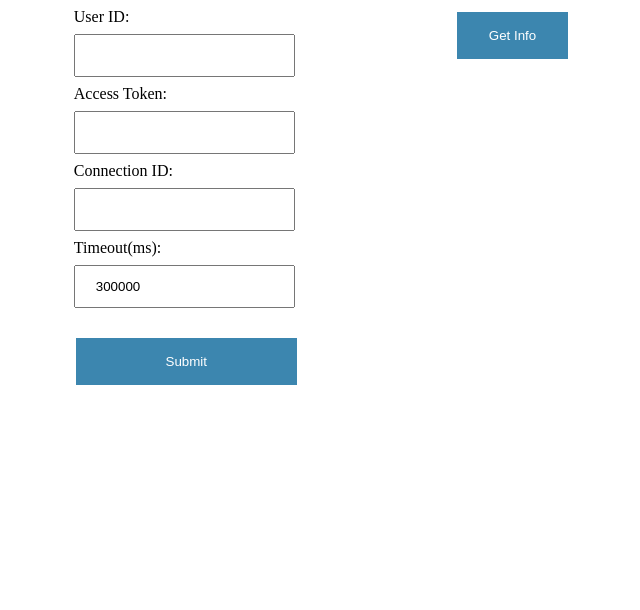
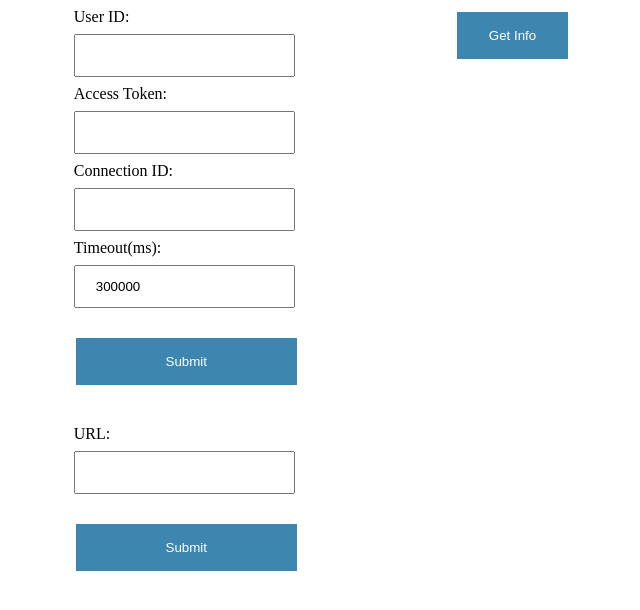
Before and after one commit to thuwie/webdev_bot, a website: page pages/index.html in a window 1280 px wide. Shown: the whole page, without its empty margins (318-958 px from the left). Drawn offline with Linux system fonts and the light colour scheme; no server answers.

Commit message:
Add /add send from the only link

```diff
--- a/pages/index.html
+++ b/pages/index.html
@@ -24,11 +24,13 @@
         .flex {
             display: flex;
             justify-content: center;
+            margin-bottom: 10vh;
         }
 
         .flex-block {
             margin: 0 10vh;
         }
+
         .info-button {
             background-color: #3c86af;
             border: none;
@@ -66,24 +68,39 @@
             xmlHttp.send(null);
             const text = JSON.parse(xmlHttp.responseText);
             let html = "<table id='info' border='1|1'>";
-            html+="<tr><th>Username</th><th>User ID</th><th>Connection ID</th><th>Last Successful</th><th>Error</th></tr>";
+            html += "<tr><th>Username</th><th>User ID</th><th>Connection ID</th><th>Last Successful</th><th>Error</th></tr>";
             for (let i = 0; i < text.length; i++) {
-                html+="<tr>";
-                html+="<td>"+text[i].username+"</td>";
-                html+="<td>"+text[i].userId+"</td>";
-                html+="<td>"+text[i].connectionId+"</td>";
-                html+="<td>"+text[i].lastSuccessful+"</td>";
-                html+="<td>"+text[i].error+"</td>";
-                html+="</tr>";
+                html += "<tr>";
+                html += "<td>" + text[i].username + "</td>";
+                html += "<td>" + text[i].userId + "</td>";
+                html += "<td>" + text[i].connectionId + "</td>";
+                html += "<td>" + text[i].lastSuccessful + "</td>";
+                html += "<td>" + text[i].error + "</td>";
+                html += "</tr>";
 
             }
-            html+="</table>";
+            html += "</table>";
             document.getElementById('info').innerHTML = html;
+        }
+        function parseData() {
+            const givenUrl = document.getElementById('fullUrl').value;
+            let temp = givenUrl.substring(givenUrl.indexOf('api/')+4);
+            temp = temp.substring(temp.indexOf('/')+1);
+            const userId = temp.substring(0, temp.indexOf('/'));
+            let params = givenUrl.substring(givenUrl.indexOf('?')+1);
+            const paramsArray = params.split('&');
+            const accessToken = paramsArray[0].substring(params.indexOf('=')+1);
+            const connectionId = paramsArray[1].substring(params.indexOf('=')+1);
+            const url = `http://localhost:8080/add?userId=${userId}&accessToken=${accessToken}&connectionId=${connectionId}`;
+            const xmlHttp = new XMLHttpRequest();
+            xmlHttp.open("GET", url, false); // false for synchronous request
+            xmlHttp.send(null);
         }
     </script>
 </head>
 <body onload="getData();">
 <iframe width="0" height="0" border="0" name="dummyframe" id="dummyframe" hidden></iframe>
+
 <div class="flex">
     <div class="flex-block">
         <form action="/add" target="dummyframe">
@@ -100,8 +117,14 @@
             <input type="text" name="timeout" value="300000">
             <br><br>
             <input type="submit" value="Submit">
-        </form>
+        </form><br><br>
+
+        URL: <br>
+        <input id="fullUrl" type="text" name="url" value=""><br><br>
+        <input type="submit" value="Submit" onclick="return parseData();" />
     </div>
+
+
     <div class="flex-block" style="margin-bottom: 10%;">
         <button class="info-button" onclick="getData()">Get Info</button>
         <div id="info">
```
